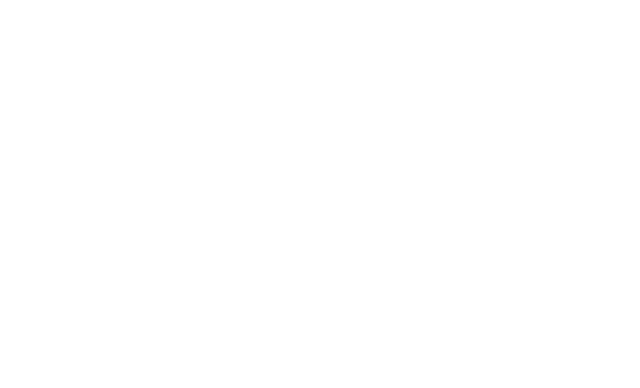
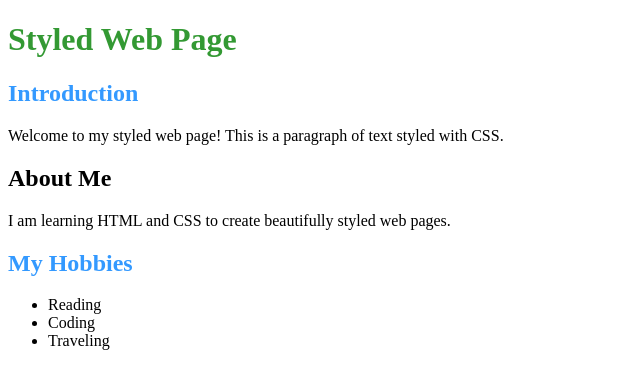
Before and after one commit to c3230701/www2, a plain HTML site: page kadai03/index.html in a window 1280 px wide. Shown: the whole page, without its empty margins (0-640 px from the left). Drawn offline with Linux system fonts and the light colour scheme.

Commit message:
Update index.html

```diff
--- a/kadai03/index.html
+++ b/kadai03/index.html
@@ -3,9 +3,24 @@
 <head>
     <meta charset="UTF-8">
     <meta name="viewport" content="width=device-width, initial-scale=1.0">
-    <title>Document</title>
+    <title>Styled Web Page</title>
+    <style>
+        h1{color:#339933;}
+        h2{color: #3399ff;}
+        .black {color: black;}
+    </style>
 </head>
 <body>
-
+    <h1>Styled Web Page</h1>
+    <h2>Introduction</h2>
+    <p>Welcome to my styled web page! This is a paragraph of text styled with CSS.</p>
+    <h2 class="black">About Me</h2>
+    <p>I am learning HTML and CSS to create beautifully styled web pages.</p>
+    <h2>My Hobbies</h2>
+    <ul style="list-style: disc;">
+        <li>Reading</li>
+        <li>Coding</li>
+        <li>Traveling</li>
+    </ul>
 </body>
 </html>
```
